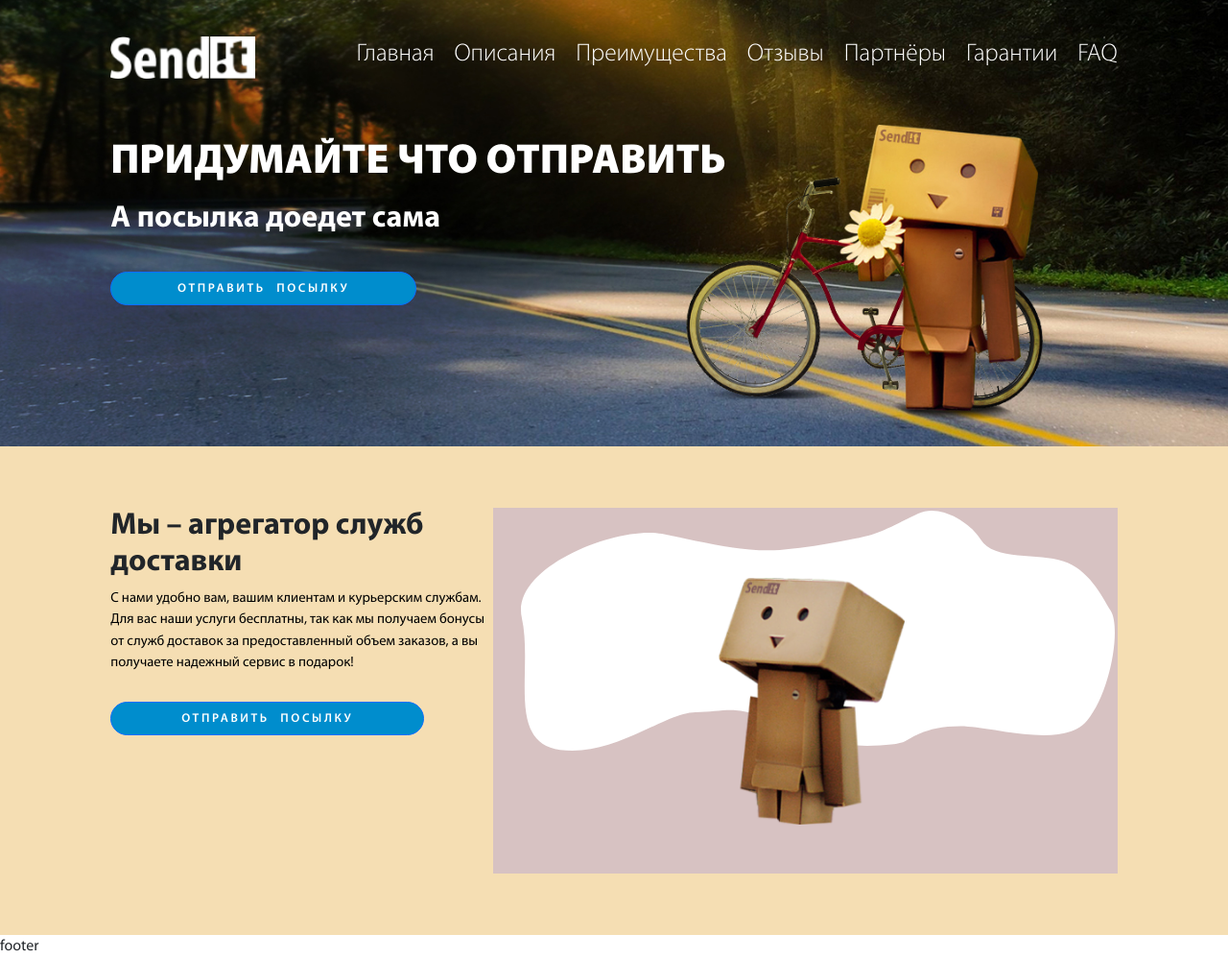
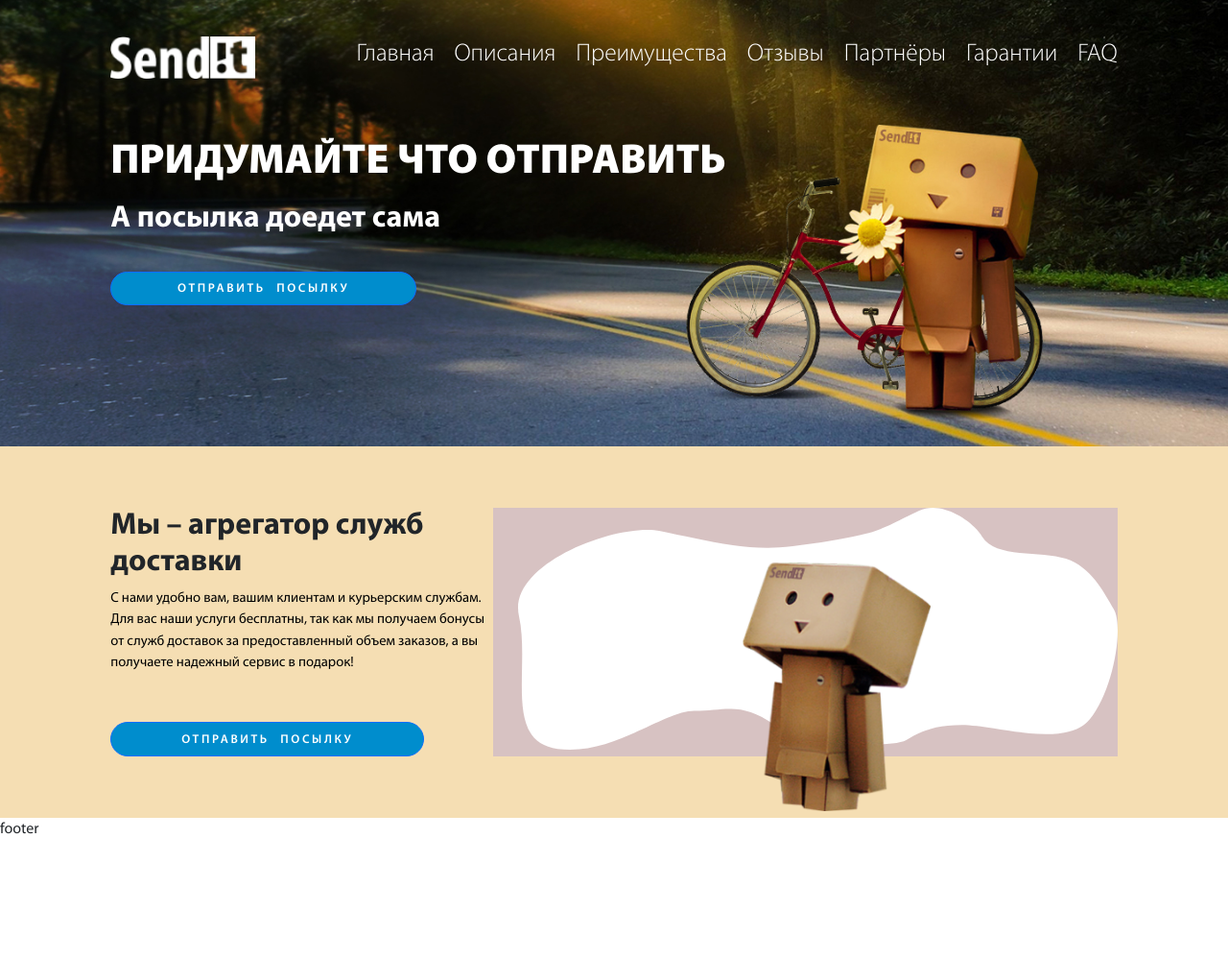
Before and after one commit to nikita1984/sendiIt, a website: page index.html in a window 1280 px wide. Shown: the whole page at 96% size. After the commit the page ends 876 px from the top, so only its background shows below. Drawn offline with nearby package versions, Linux system fonts and the light colour scheme.

Commit message:
add send-it-man in table iconBlock

```diff
--- a/index.html
+++ b/index.html
@@ -76,10 +76,10 @@
             <h2 class="main__h2">Мы – агрегатор служб доставки</h3>
             <div class="main__container">
                 <div class="main__iconBlock">
-                    <div class="iconBlock__logoArea">
+                    <div class="main__iconBlock__logoArea">
                         <img src="./images/logoArea.svg" alt="logoArea.svg">
                     </div>
-                    <div class="iconBlock__sendItMan">
+                    <div class="main__iconBlock__sendItMan">
                         <img src="./images/sendItMan.png" alt="sendItMan.png">
                     </div>
                     <!--
--- a/sass/style.sass
+++ b/sass/style.sass
@@ -2,15 +2,7 @@
 @import _global.sass
 @import _header.sass
 
-.iconBlock__logoArea > img
-    width: 100%
 
-.iconBlock__sendItMan
-    top: 28%
-    left: 36%
-    width: 30%
-    & > img
-        width: 100%
 
 main
     width: 100%
@@ -30,14 +22,28 @@ main
     $iconBlockColor: #d7c2c2
     background: $iconBlockColor
     border-color: $iconBlockColor
-    border-style: solid
+    border-bottom-style: solid
     border-bottom-width: 10vw
+    > div:not(:first-child)
+        position: absolute
     @media screen and (min-width: 768px)
         width: 62%
         padding-left: 2.5%
-    & > div:not(:first-child)
-        position: absolute
+    @media screen and (min-width: 768px)
+        border: none
 
+.main__iconBlock__logoArea > img
+    width: 100%
+
+.main__iconBlock__sendItMan
+    top: 28%
+    left: 36%
+    width: 30%
+    > img
+        width: 100%
+    @media screen and (min-width: 768px)
+        top: 22%
+        left: 40%
 
 .main__container
     @media screen and (min-width: 768px)
@@ -56,6 +62,10 @@ main
 .main__button
     width: 100%
     margin-top: 1vw
+    margin-top: 1%
+    @media screen and (min-width: 768px)
+        margin-top: 3vw
+        margin-top: 8.7%
     @media screen and (min-width: 1024px)
         width: 82%
         height: $desctopButtonHeight
```
Also changed, not shown: styles/style.css, 1 other file.
